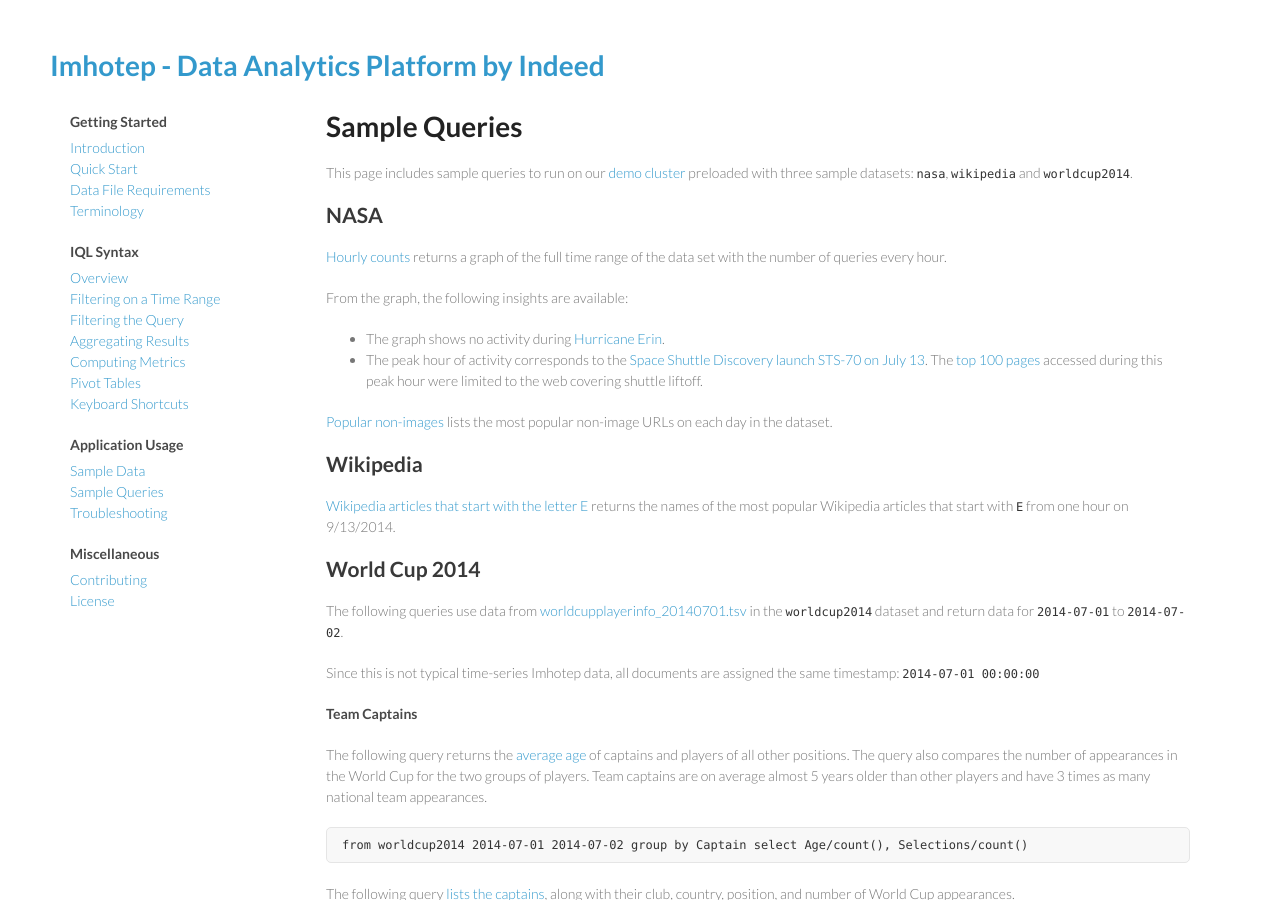
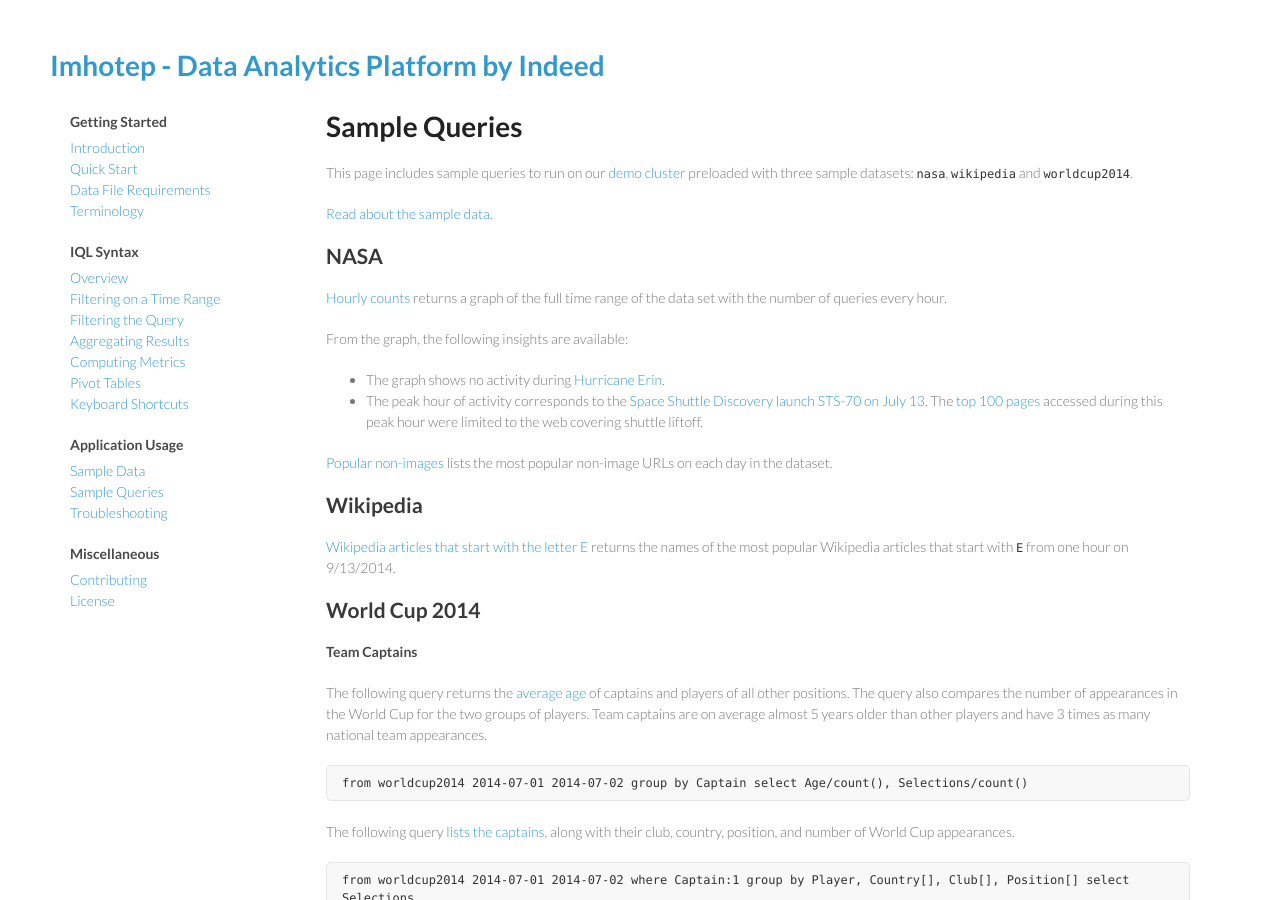
Before and after one commit to indeedeng/imhotep, a Jekyll site: the page built from docs/sample-queries.md, in a window 1280 px wide and 900 px high. Built offline with Jekyll 4.4.1, drawn with Linux system fonts in a browser that asks for light colours; Markdown is read by kramdown in place of the engine named in the settings.

Commit message:
removed repeated info about the data

```diff
--- a/docs/sample-queries.md
+++ b/docs/sample-queries.md
@@ -4,6 +4,8 @@
 permalink: /docs/sample-queries/
 ---
 This page includes sample queries to run on our [demo cluster](http://demo.imhotep.works/iql/) preloaded with three sample datasets: `nasa`, `wikipedia` and `worldcup2014`.
+
+[Read about the sample data](../data-file-requirements#sample-data-files/).
 
 ## NASA
 
@@ -21,11 +23,6 @@
 [Wikipedia articles that start with the letter E](http://demo.imhotep.works/iql/#q[]=from+wikipedia+%222014-09-13+11%3A00%3A00%22+%222014-09-13+12%3A00%3A00%22+where+title%3D~%22E.*%22+group+by+title[10+by+numRequests]+select+numRequests&view=table&table_sort[0][]=2&table_sort[0][]=desc) returns the names of the most popular Wikipedia articles that start with `E` from one hour on 9/13/2014.
 
 ## World Cup 2014
-
-The following queries use data from [worldcupplayerinfo_20140701.tsv](http://indeedeng.github.io/imhotep/files/worldcupplayerinfo_20140701.tsv) in the `worldcup2014` dataset and return data for `2014-07-01` to `2014-07-02`.
-
-
-Since this is not typical time-series Imhotep data, all documents are assigned the same timestamp: `2014-07-01 00:00:00`
 
 ####<a name="captains"></a>Team Captains
 
```
